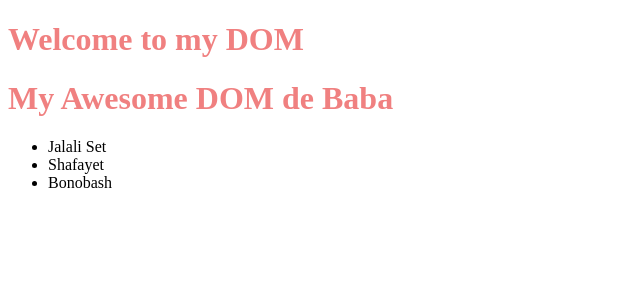
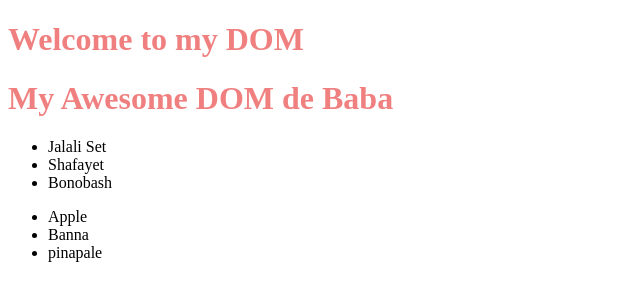
Before and after one commit to NHossen/Learn-Document-Object-Model, a plain HTML site: page index.html in a window 1280 px wide. Shown: the whole page, without its empty margins (0-640 px from the left). Drawn offline with Linux system fonts and the light colour scheme.

Commit message:
by tag name chack how to get html element

```diff
--- a/index.html
+++ b/index.html
@@ -20,8 +20,27 @@
             <li>Shafayet</li>
             <li>Bonobash</li>
         </ul>
+        <ul>
+            <li>Apple</li>
+            <li>Banna</li>
+            <li>pinapale</li>
+        </ul>
     </main>
     <!-- Script -->
     <script src="js/dom.js"></script>
+    <script>
+       const liCollection=document.getElementsByTagName('li')
+       //console.log(liCollection);
+       for (const li of liCollection){
+        console.log(li.innerText);
+       }
+
+       const allHeadings=document.getElementsByTagName('h1');
+
+        for (const h1 of allHeadings){
+            console.log(h1.innerText)
+        }
+
+    </script>
 </body>
 </html>
```
